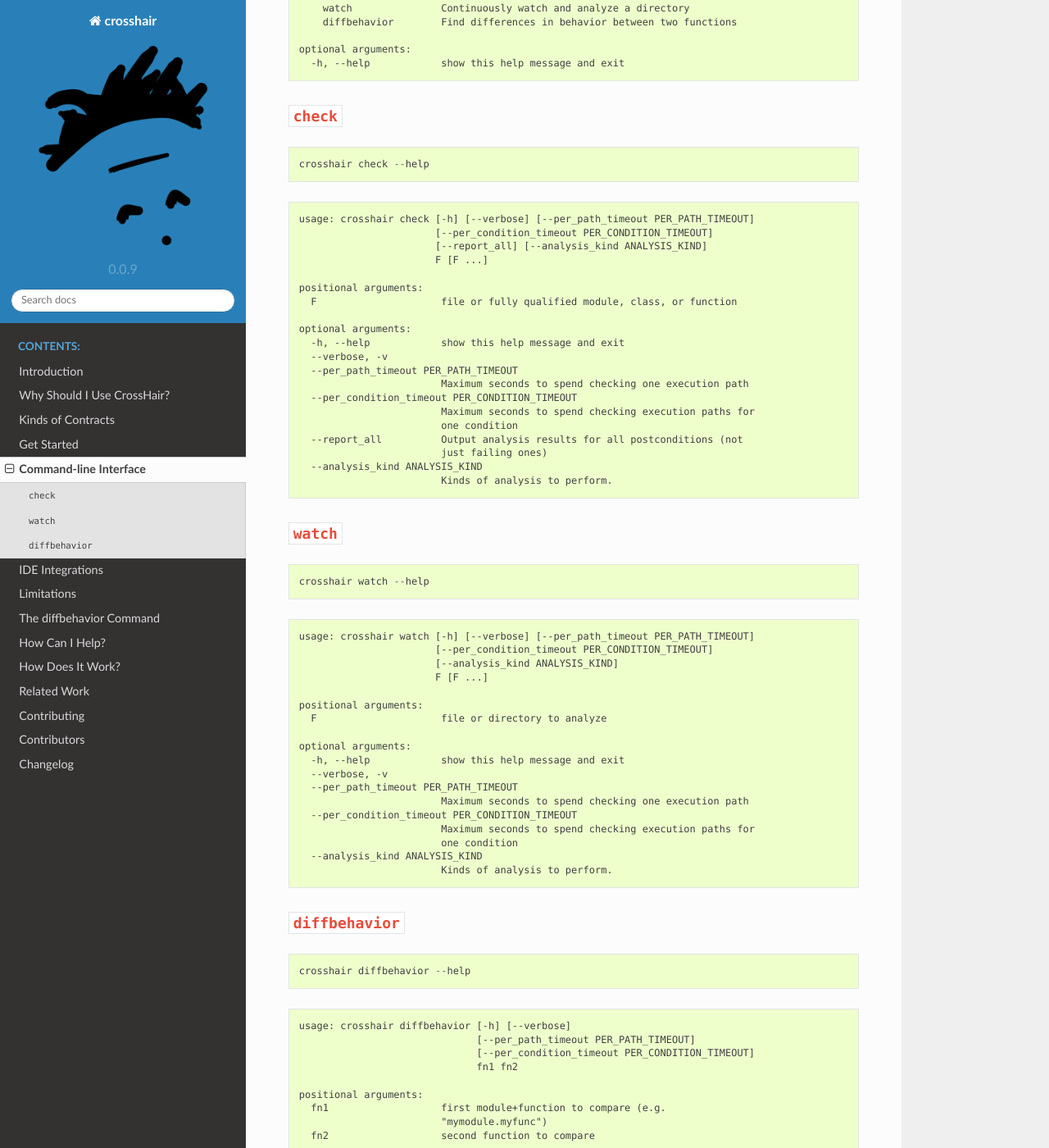
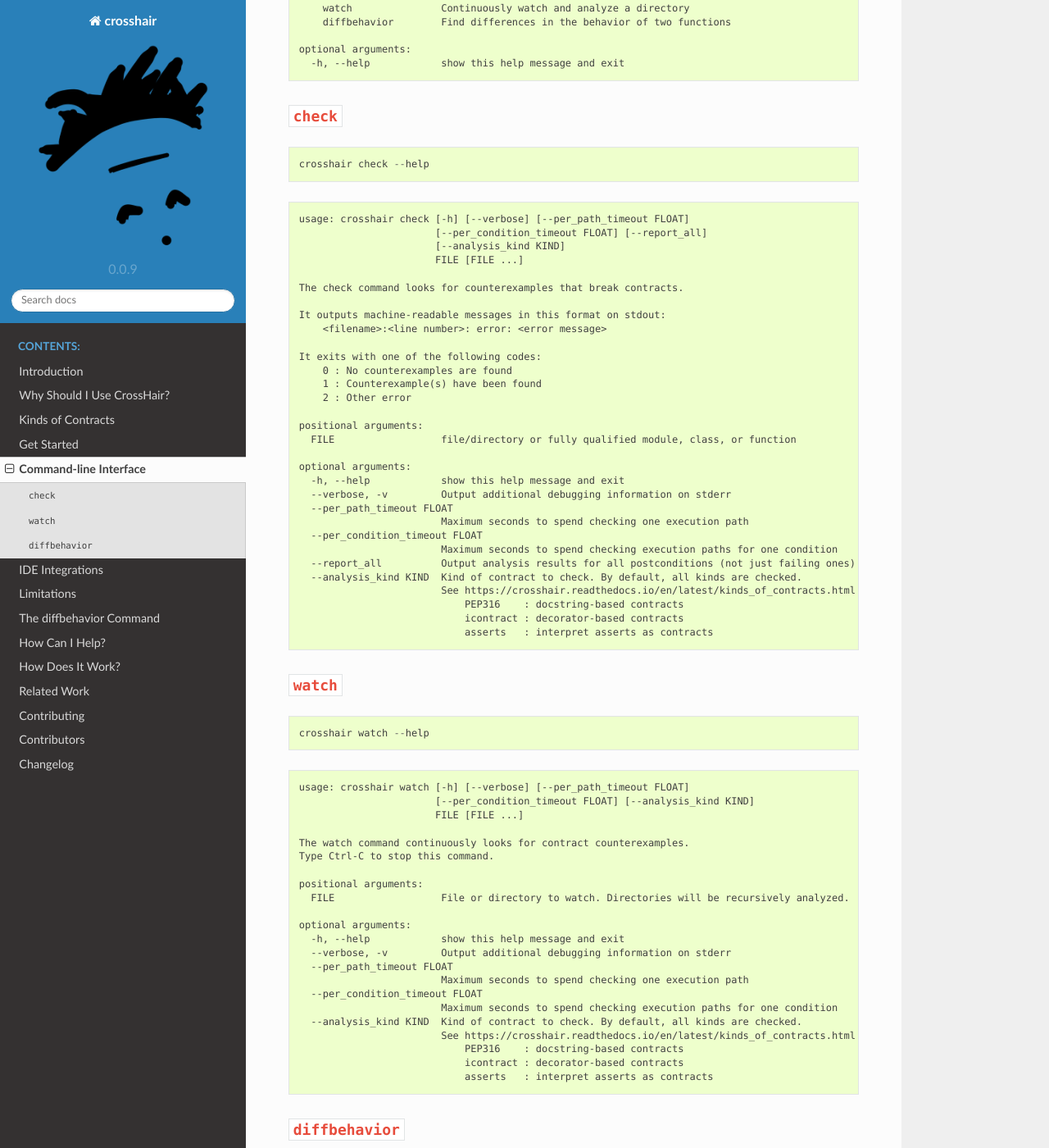
Before and after one commit to pschanely/CrossHair, a Sphinx documentation site: the page built from doc/source/command-line_interface.rst, in a window 1280 px wide and 1400 px high, scrolled down 420 px. Shown: the whole window at 82% size. Built offline with Sphinx 7.4.7 and the Read the Docs theme 2.0.0, drawn with Linux system fonts in a browser that asks for light colours; the version number is read from the project's files by our own code; some of the changed text lies outside the part shown.

Commit message:
Clean up and expand command line docs

```diff
--- a/doc/source/command-line_interface.rst
+++ b/doc/source/command-line_interface.rst
@@ -18,9 +18,9 @@
     positional arguments:
       {check,watch,diffbehavior}
                             sub-command help
-        check               Analyze a file
+        check               Analyze a file or function
         watch               Continuously watch and analyze a directory
-        diffbehavior        Find differences in behavior between two functions
+        diffbehavior        Find differences in the behavior of two functions
 
     optional arguments:
       -h, --help            show this help message and exit
@@ -37,26 +37,37 @@
 .. Help starts: crosshair check --help
 .. code-block:: text
 
-    usage: crosshair check [-h] [--verbose] [--per_path_timeout PER_PATH_TIMEOUT]
-                           [--per_condition_timeout PER_CONDITION_TIMEOUT]
-                           [--report_all] [--analysis_kind ANALYSIS_KIND]
-                           F [F ...]
+    usage: crosshair check [-h] [--verbose] [--per_path_timeout FLOAT]
+                           [--per_condition_timeout FLOAT] [--report_all]
+                           [--analysis_kind KIND]
+                           FILE [FILE ...]
+
+    The check command looks for counterexamples that break contracts.
+
+    It outputs machine-readable messages in this format on stdout:
+        <filename>:<line number>: error: <error message>
+
+    It exits with one of the following codes:
+        0 : No counterexamples are found
+        1 : Counterexample(s) have been found
+        2 : Other error
 
     positional arguments:
-      F                     file or fully qualified module, class, or function
+      FILE                  file/directory or fully qualified module, class, or function
 
     optional arguments:
       -h, --help            show this help message and exit
-      --verbose, -v
-      --per_path_timeout PER_PATH_TIMEOUT
+      --verbose, -v         Output additional debugging information on stderr
+      --per_path_timeout FLOAT
                             Maximum seconds to spend checking one execution path
-      --per_condition_timeout PER_CONDITION_TIMEOUT
-                            Maximum seconds to spend checking execution paths for
-                            one condition
-      --report_all          Output analysis results for all postconditions (not
-                            just failing ones)
-      --analysis_kind ANALYSIS_KIND
-                            Kinds of analysis to perform.
+      --per_condition_timeout FLOAT
+                            Maximum seconds to spend checking execution paths for one condition
+      --report_all          Output analysis results for all postconditions (not just failing ones)
+      --analysis_kind KIND  Kind of contract to check. By default, all kinds are checked.
+                            See https://crosshair.readthedocs.io/en/latest/kinds_of_contracts.html
+                                PEP316    : docstring-based contracts
+                                icontract : decorator-based contracts
+                                asserts   : interpret asserts as contracts
 
 .. Help ends: crosshair check --help
 
@@ -70,24 +81,28 @@
 .. Help starts: crosshair watch --help
 .. code-block:: text
 
-    usage: crosshair watch [-h] [--verbose] [--per_path_timeout PER_PATH_TIMEOUT]
-                           [--per_condition_timeout PER_CONDITION_TIMEOUT]
-                           [--analysis_kind ANALYSIS_KIND]
-                           F [F ...]
+    usage: crosshair watch [-h] [--verbose] [--per_path_timeout FLOAT]
+                           [--per_condition_timeout FLOAT] [--analysis_kind KIND]
+                           FILE [FILE ...]
+
+    The watch command continuously looks for contract counterexamples.
+    Type Ctrl-C to stop this command.
 
     positional arguments:
-      F                     file or directory to analyze
+      FILE                  File or directory to watch. Directories will be recursively analyzed.
 
     optional arguments:
       -h, --help            show this help message and exit
-      --verbose, -v
-      --per_path_timeout PER_PATH_TIMEOUT
+      --verbose, -v         Output additional debugging information on stderr
+      --per_path_timeout FLOAT
                             Maximum seconds to spend checking one execution path
-      --per_condition_timeout PER_CONDITION_TIMEOUT
-                            Maximum seconds to spend checking execution paths for
-                            one condition
-      --analysis_kind ANALYSIS_KIND
-                            Kinds of analysis to perform.
+      --per_condition_timeout FLOAT
+                            Maximum seconds to spend checking execution paths for one condition
+      --analysis_kind KIND  Kind of contract to check. By default, all kinds are checked.
+                            See https://crosshair.readthedocs.io/en/latest/kinds_of_contracts.html
+                                PEP316    : docstring-based contracts
+                                icontract : decorator-based contracts
+                                asserts   : interpret asserts as contracts
 
 .. Help ends: crosshair watch --help
 
@@ -101,23 +116,23 @@
 .. Help starts: crosshair diffbehavior --help
 .. code-block:: text
 
-    usage: crosshair diffbehavior [-h] [--verbose]
-                                  [--per_path_timeout PER_PATH_TIMEOUT]
-                                  [--per_condition_timeout PER_CONDITION_TIMEOUT]
-                                  fn1 fn2
+    usage: crosshair diffbehavior [-h] [--verbose] [--per_path_timeout FLOAT]
+                                  [--per_condition_timeout FLOAT]
+                                  FUNCTION1 FUNCTION2
+
+    Find differences in the behavior of two functions.
+    See https://crosshair.readthedocs.io/en/latest/diff_behavior.html
 
     positional arguments:
-      fn1                   first module+function to compare (e.g.
-                            "mymodule.myfunc")
-      fn2                   second function to compare
+      FUNCTION1             first fully-qualified function to compare (e.g. "mymodule.myfunc")
+      FUNCTION2             second fully-qualified function to compare
 
     optional arguments:
       -h, --help            show this help message and exit
-      --verbose, -v
-      --per_path_timeout PER_PATH_TIMEOUT
+      --verbose, -v         Output additional debugging information on stderr
+      --per_path_timeout FLOAT
                             Maximum seconds to spend checking one execution path
-      --per_condition_timeout PER_CONDITION_TIMEOUT
-                            Maximum seconds to spend checking execution paths for
-                            one condition
+      --per_condition_timeout FLOAT
+                            Maximum seconds to spend checking execution paths for one condition
 
 .. Help ends: crosshair diffbehavior --help
```
Also changed, not shown: 1 other file.
